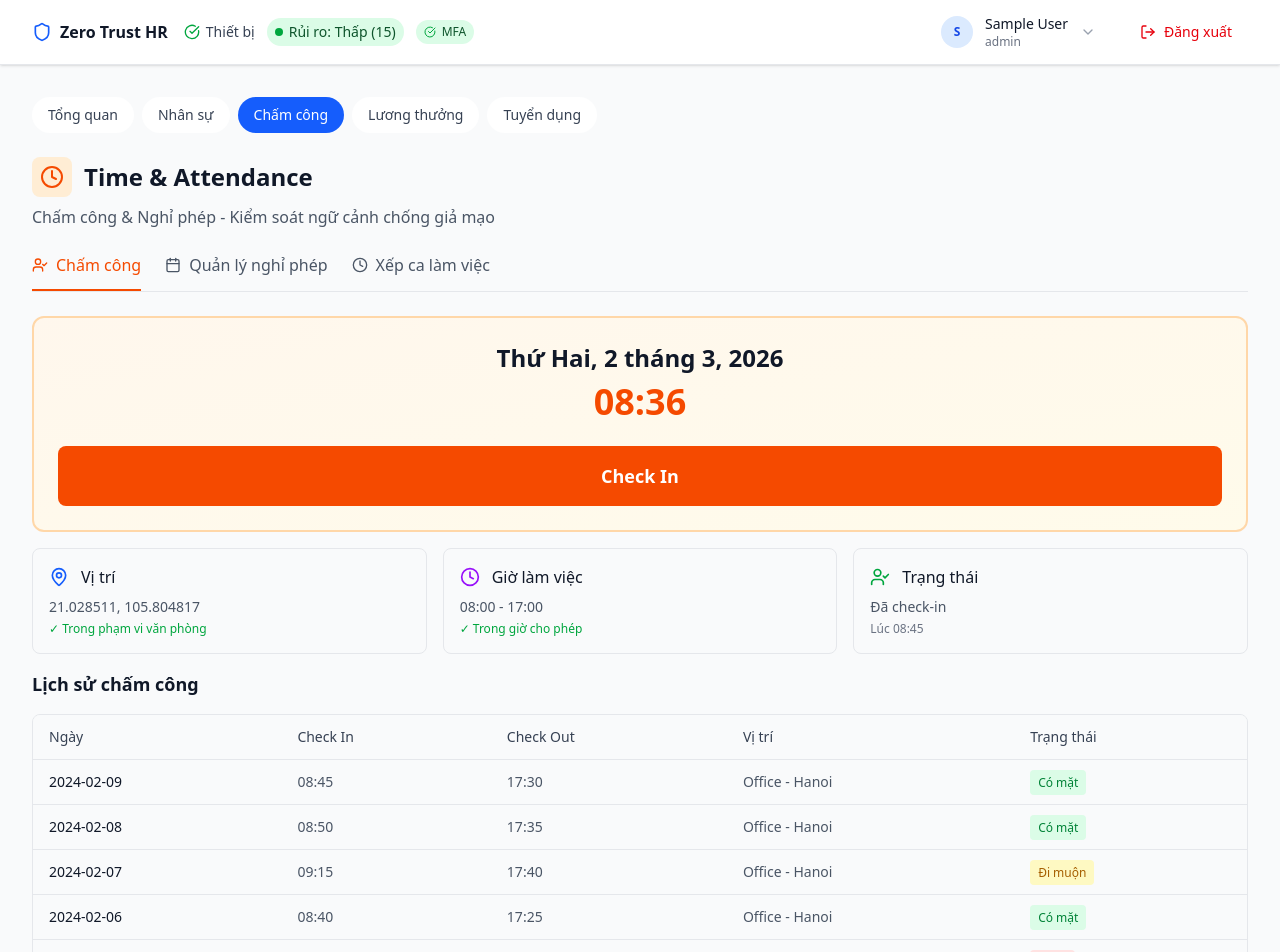
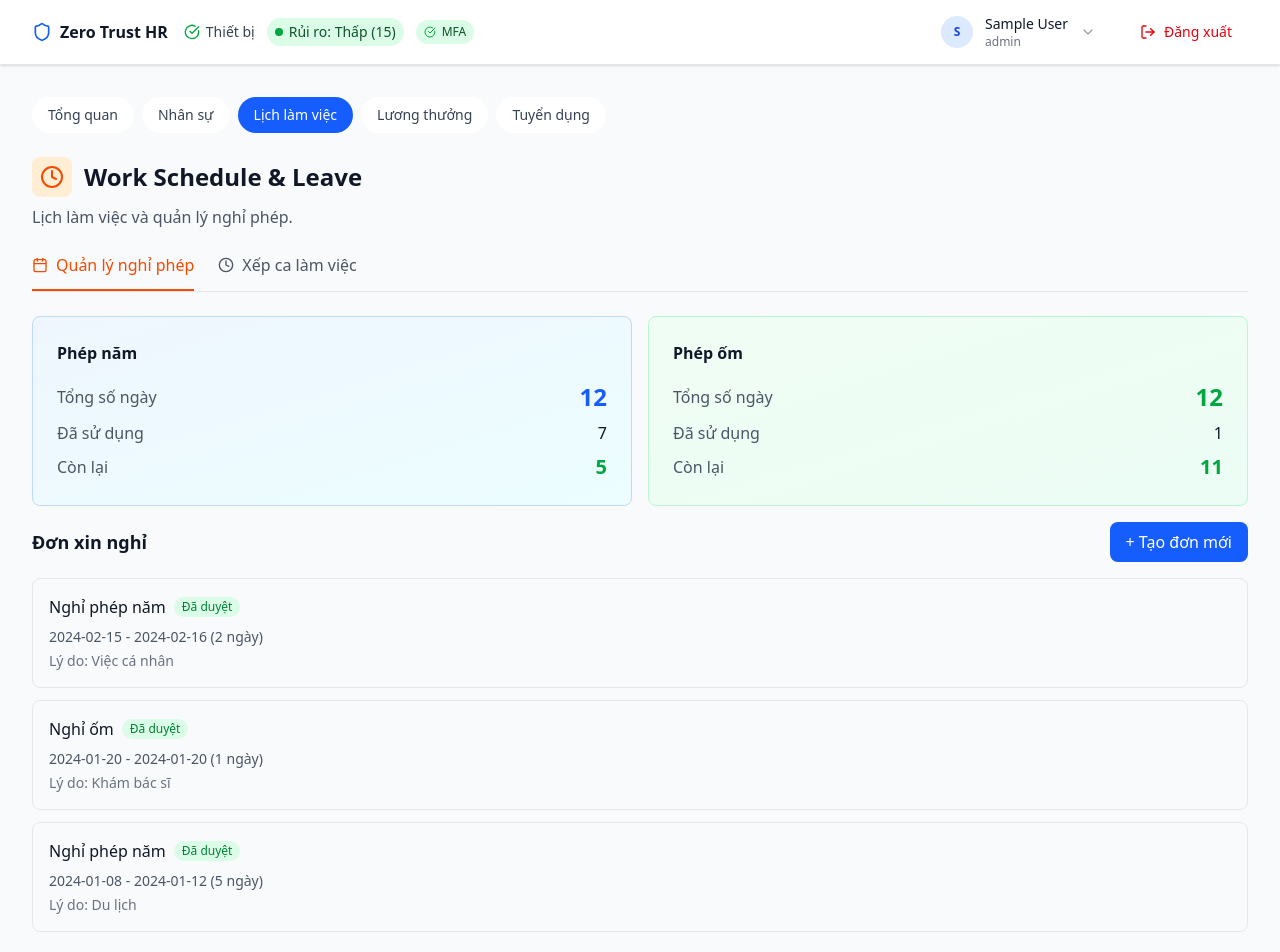
Before and after one commit to adennn87/hr-fe, a Next.js app: page /dashboard/attendance in a window 1280 px wide. Shown: the top 952 px of the page. Built offline with nearby package versions, Linux system fonts and the light colour scheme; sample sign-in values are in the browser's storage.

Commit message:
update WorkSchedule

```diff
--- a/app/dashboard/layout.tsx
+++ b/app/dashboard/layout.tsx
@@ -10,7 +10,7 @@ import { GUEST_USER, useStoredUser } from '@/lib/use-stored-user';
 const navItems = [
   { href: '/dashboard', label: 'Tổng quan' },
   { href: '/dashboard/employees', label: 'Nhân sự' },
-  { href: '/dashboard/attendance', label: 'Chấm công' },
+  { href: '/dashboard/attendance', label: 'Lịch làm việc' },
   { href: '/dashboard/payroll', label: 'Lương thưởng' },
   { href: '/dashboard/recruitment', label: 'Tuyển dụng' },
 ];
--- a/components/Dashboard.tsx
+++ b/components/Dashboard.tsx
@@ -46,8 +46,8 @@ export function Dashboard({ user, securityContext }: DashboardProps) {
     },
     {
       id: 'time' as ModuleType,
-      name: 'Chấm công & Nghỉ phép',
-      description: 'Time & Attendance',
+      name: 'Lịch làm việc & Nghỉ phép',
+      description: 'Work Schedule & Leave',
       icon: Clock,
       color: 'orange',
       roles: ['System Admin', 'HR Manager', 'Employee']
--- a/components/modules/TimeAttendance.tsx
+++ b/components/modules/TimeAttendance.tsx
@@ -9,17 +9,10 @@ interface TimeAttendanceProps {
 }
 
 export function TimeAttendance({ user }: TimeAttendanceProps) {
-  const [activeTab, setActiveTab] = useState<'checkin' | 'leave' | 'schedule'>('checkin');
+  const [activeTab, setActiveTab] = useState< 'leave' | 'schedule'>('leave');
   const [checkInStatus, setCheckInStatus] = useState<'not_checked' | 'checking' | 'success' | 'blocked'>('not_checked');
 
-  // Mock attendance data
-  const attendanceRecords = [
-    { id: '1', date: '2024-02-09', checkIn: '08:45', checkOut: '17:30', status: 'present', location: 'Office - Hanoi' },
-    { id: '2', date: '2024-02-08', checkIn: '08:50', checkOut: '17:35', status: 'present', location: 'Office - Hanoi' },
-    { id: '3', date: '2024-02-07', checkIn: '09:15', checkOut: '17:40', status: 'late', location: 'Office - Hanoi' },
-    { id: '4', date: '2024-02-06', checkIn: '08:40', checkOut: '17:25', status: 'present', location: 'Office - Hanoi' },
-    { id: '5', date: '2024-02-05', checkIn: '-', checkOut: '-', status: 'absent', location: '-' },
-  ];
+
 
   // Mock leave requests
   const leaveRequests = [
@@ -68,10 +61,10 @@ export function TimeAttendance({ user }: TimeAttendanceProps) {
             <div className="w-10 h-10 bg-orange-100 rounded-lg flex items-center justify-center">
               <Clock className="w-6 h-6 text-orange-600" />
             </div>
-            <h2 className="text-2xl font-bold text-gray-900">Time & Attendance</h2>
+            <h2 className="text-2xl font-bold text-gray-900">Work Schedule & Leave</h2>
           </div>
           <p className="text-gray-600">
-            Chấm công & Nghỉ phép - Kiểm soát ngữ cảnh chống giả mạo
+            Lịch làm việc và quản lý nghỉ phép.
           </p>
         </div>
       </div>
@@ -80,7 +73,6 @@ export function TimeAttendance({ user }: TimeAttendanceProps) {
       <div className="border-b border-gray-200">
         <div className="flex gap-6">
           {[
-            { id: 'checkin', label: 'Chấm công', icon: UserCheck },
             { id: 'leave', label: 'Quản lý nghỉ phép', icon: Calendar },
             { id: 'schedule', label: 'Xếp ca làm việc', icon: Clock },
           ].map((tab) => {
@@ -103,134 +95,8 @@ export function TimeAttendance({ user }: TimeAttendanceProps) {
         </div>
       </div>
 
-      {/* Tab Content */}
-      {activeTab === 'checkin' && (
-        <div className="space-y-4">
-          {/* Check-in Widget */}
-          <div className="bg-gradient-to-br from-orange-50 to-amber-50 border-2 border-orange-200 rounded-xl p-6">
-            <div className="text-center mb-6">
-              <h3 className="text-2xl font-bold text-gray-900 mb-2">
-                {new Date().toLocaleDateString('vi-VN', { weekday: 'long', year: 'numeric', month: 'long', day: 'numeric' })}
-              </h3>
-              <p className="text-4xl font-bold text-orange-600">
-                {new Date().toLocaleTimeString('vi-VN', { hour: '2-digit', minute: '2-digit' })}
-              </p>
-            </div>
 
-            {checkInStatus === 'not_checked' && (
-              <button
-                onClick={handleCheckIn}
-                className="w-full py-4 bg-orange-600 text-white rounded-lg hover:bg-orange-700 transition-colors text-lg font-semibold"
-              >
-                Check In
-              </button>
-            )}
 
-            {checkInStatus === 'checking' && (
-              <div className="text-center py-4">
-                <div className="animate-spin w-12 h-12 border-4 border-orange-600 border-t-transparent rounded-full mx-auto mb-3"></div>
-                <p className="text-gray-600">Đang xác minh vị trí và thiết bị...</p>
-              </div>
-            )}
-
-            {checkInStatus === 'success' && (
-              <div className="text-center py-4">
-                <CheckCircle className="w-16 h-16 text-green-600 mx-auto mb-3" />
-                <p className="text-xl font-semibold text-green-600 mb-1">Check-in thành công!</p>
-                <p className="text-sm text-gray-600">08:45 - Office Hanoi</p>
-              </div>
-            )}
-
-            {checkInStatus === 'blocked' && (
-              <div className="text-center py-4">
-                <AlertCircle className="w-16 h-16 text-red-600 mx-auto mb-3" />
-                <p className="text-xl font-semibold text-red-600 mb-1">Check-in bị chặn!</p>
-                <p className="text-sm text-gray-600">GPS không khớp với văn phòng hoặc IP không hợp lệ</p>
-              </div>
-            )}
-          </div>
-
-          {/* Context Info */}
-          <div className="grid grid-cols-1 md:grid-cols-3 gap-4">
-            <div className="border border-gray-200 rounded-lg p-4">
-              <div className="flex items-center gap-3 mb-2">
-                <MapPin className="w-5 h-5 text-blue-600" />
-                <span className="font-medium text-gray-900">Vị trí</span>
-              </div>
-              <p className="text-sm text-gray-600">21.028511, 105.804817</p>
-              <p className="text-xs text-green-600 mt-1">✓ Trong phạm vi văn phòng</p>
-            </div>
-            <div className="border border-gray-200 rounded-lg p-4">
-              <div className="flex items-center gap-3 mb-2">
-                <Clock className="w-5 h-5 text-purple-600" />
-                <span className="font-medium text-gray-900">Giờ làm việc</span>
-              </div>
-              <p className="text-sm text-gray-600">08:00 - 17:00</p>
-              <p className="text-xs text-green-600 mt-1">✓ Trong giờ cho phép</p>
-            </div>
-            <div className="border border-gray-200 rounded-lg p-4">
-              <div className="flex items-center gap-3 mb-2">
-                <UserCheck className="w-5 h-5 text-green-600" />
-                <span className="font-medium text-gray-900">Trạng thái</span>
-              </div>
-              <p className="text-sm text-gray-600">Đã check-in</p>
-              <p className="text-xs text-gray-500 mt-1">Lúc 08:45</p>
-            </div>
-          </div>
-
-          {/* Attendance History */}
-          <div>
-            <h3 className="text-lg font-semibold text-gray-900 mb-4">Lịch sử chấm công</h3>
-            <div className="border border-gray-200 rounded-lg overflow-hidden">
-              <table className="w-full">
-                <thead className="bg-gray-50 border-b border-gray-200">
-                  <tr>
-                    <th className="px-4 py-3 text-left text-sm font-medium text-gray-700">Ngày</th>
-                    <th className="px-4 py-3 text-left text-sm font-medium text-gray-700">Check In</th>
-                    <th className="px-4 py-3 text-left text-sm font-medium text-gray-700">Check Out</th>
-                    <th className="px-4 py-3 text-left text-sm font-medium text-gray-700">Vị trí</th>
-                    <th className="px-4 py-3 text-left text-sm font-medium text-gray-700">Trạng thái</th>
-                  </tr>
-                </thead>
-                <tbody className="divide-y divide-gray-200">
-                  {attendanceRecords.map((record) => (
-                    <tr key={record.id} className="hover:bg-gray-50">
-                      <td className="px-4 py-3 text-sm font-medium text-gray-900">{record.date}</td>
-                      <td className="px-4 py-3 text-sm text-gray-600">{record.checkIn}</td>
-                      <td className="px-4 py-3 text-sm text-gray-600">{record.checkOut}</td>
-                      <td className="px-4 py-3 text-sm text-gray-600">{record.location}</td>
-                      <td className="px-4 py-3 text-sm">
-                        {record.status === 'present' && (
-                          <span className="px-2 py-1 bg-green-100 text-green-700 rounded text-xs">Có mặt</span>
-                        )}
-                        {record.status === 'late' && (
-                          <span className="px-2 py-1 bg-yellow-100 text-yellow-700 rounded text-xs">Đi muộn</span>
-                        )}
-                        {record.status === 'absent' && (
-                          <span className="px-2 py-1 bg-red-100 text-red-700 rounded text-xs">Vắng</span>
-                        )}
-                      </td>
-                    </tr>
-                  ))}
-                </tbody>
-              </table>
-            </div>
-          </div>
-
-          <div className="bg-orange-50 border border-orange-200 rounded-lg p-4">
-            <div className="flex items-start gap-3">
-              <MapPin className="w-5 h-5 text-orange-600 flex-shrink-0 mt-0.5" />
-              <div className="text-sm text-orange-900">
-                <p className="font-semibold mb-1">Zero Trust Control: Context-Aware Access</p>
-                <p className="text-orange-700">
-                  Chặn check-in nếu GPS không khớp với tọa độ văn phòng (Geofencing) hoặc IP không nằm trong
-                  Whitelist (đối với nhân viên làm tại chỗ). Ngăn chặn gian lận chấm công.
-                </p>
-              </div>
-            </div>
-          </div>
-        </div>
-      )}
 
       {activeTab === 'leave' && (
         <div className="space-y-4">
```
